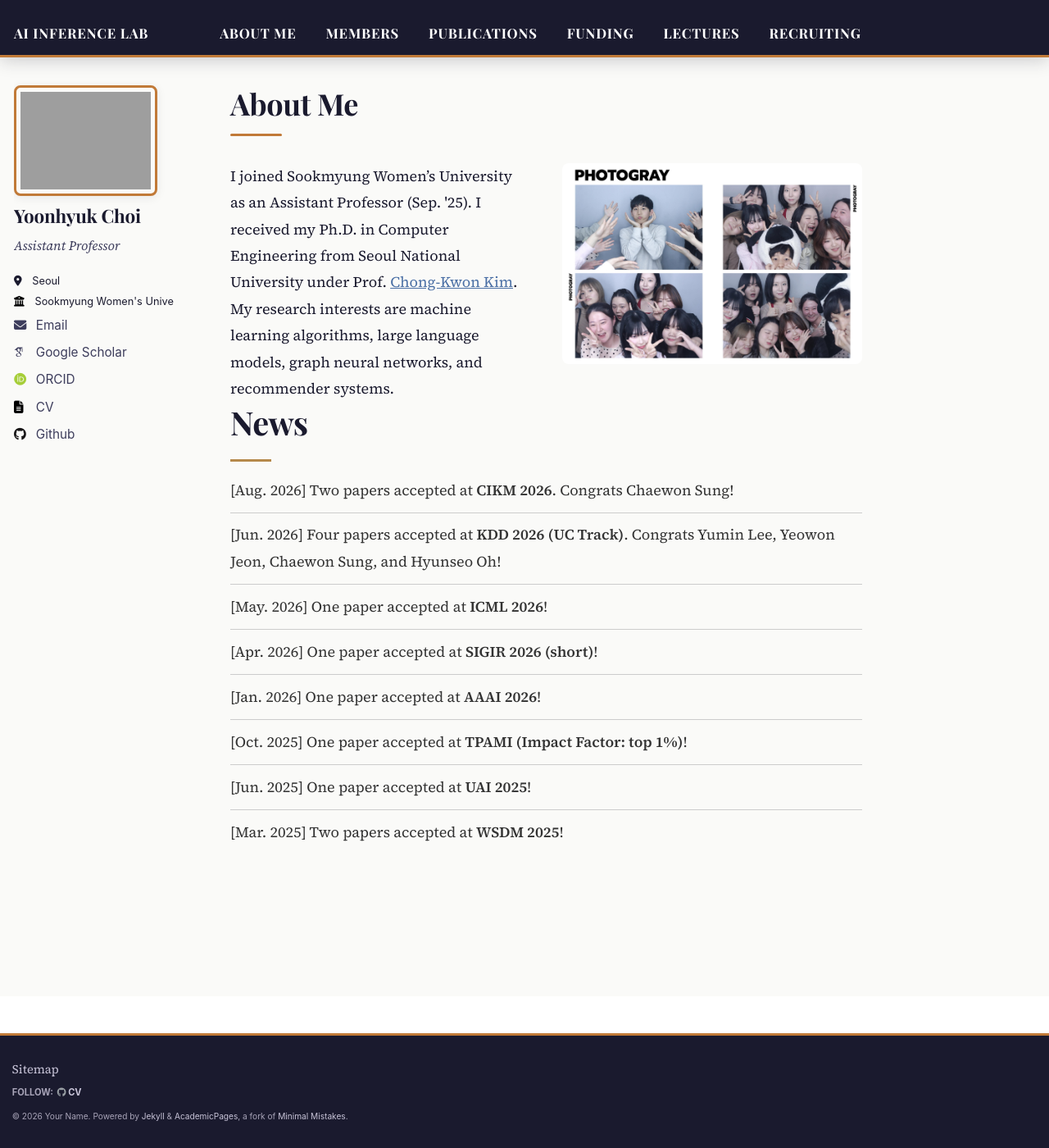
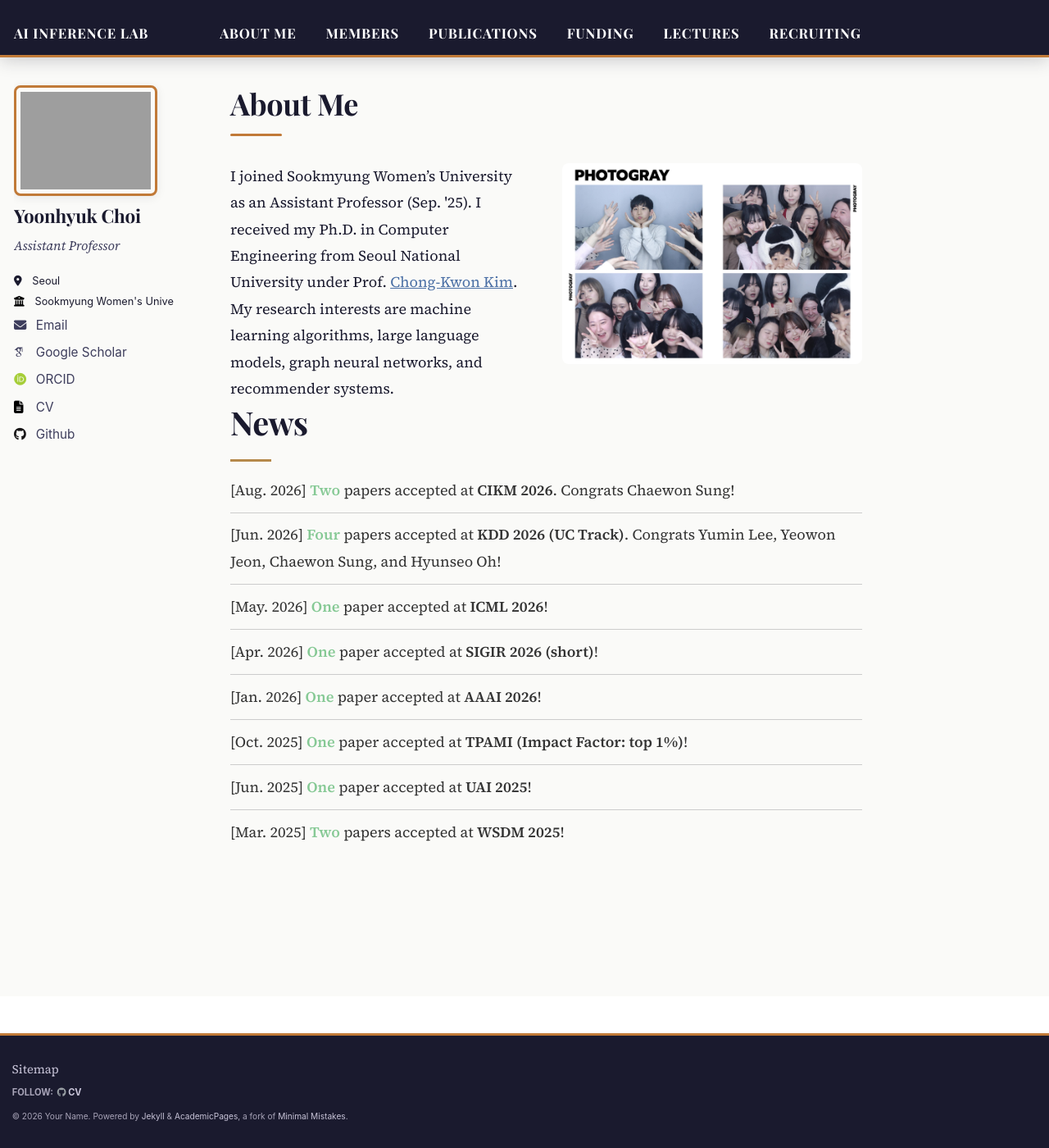
Before and after one commit to ChoiYoonHyuk/ChoiYoonHyuk.github.io, a Jekyll site: the page built from _pages/about.md, in a window 1280 px wide and 1400 px high. Shown: the whole window at 82% size. Built offline with Jekyll 4.4.1, drawn with Linux system fonts in a browser that asks for light colours; some web fonts are replaced.

Commit message:
Update news.yml

```diff
--- a/_data/news.yml
+++ b/_data/news.yml
@@ -1,23 +1,23 @@
 - date: "Aug. 2026"
-  text: "Two papers accepted at **CIKM 2026**. Congrats Chaewon Sung!"
+  text: "<span style='color:#86c995; font-weight:bold;'>Two</span> papers accepted at **CIKM 2026**. Congrats Chaewon Sung!"
 
 - date: "Jun. 2026"
-  text: "Four papers accepted at **KDD 2026 (UC Track)**. Congrats Yumin Lee, Yeowon Jeon, Chaewon Sung, and Hyunseo Oh!"
+  text: "<span style='color:#86c995; font-weight:bold;'>Four</span> papers accepted at **KDD 2026 (UC Track)**. Congrats Yumin Lee, Yeowon Jeon, Chaewon Sung, and Hyunseo Oh!"
 
 - date: "May. 2026"
-  text: "One paper accepted at **ICML 2026**!"
+  text: "<span style='color:#86c995; font-weight:bold;'>One</span> paper accepted at **ICML 2026**!"
 
 - date: "Apr. 2026"
-  text: "One paper accepted at **SIGIR 2026 (short)**!"
+  text: "<span style='color:#86c995; font-weight:bold;'>One</span> paper accepted at **SIGIR 2026 (short)**!"
 
 - date: "Jan. 2026"
-  text: "One paper accepted at **AAAI 2026**!"
+  text: "<span style='color:#86c995; font-weight:bold;'>One</span> paper accepted at **AAAI 2026**!"
 
 - date: "Oct. 2025"
-  text: "One paper accepted at **TPAMI (Impact Factor: top 1%)**!"
+  text: "<span style='color:#86c995; font-weight:bold;'>One</span> paper accepted at **TPAMI (Impact Factor: top 1%)**!"
 
 - date: "Jun. 2025"
-  text: "One paper accepted at **UAI 2025**!"
+  text: "<span style='color:#86c995; font-weight:bold;'>One</span> paper accepted at **UAI 2025**!"
 
 - date: "Mar. 2025"
-  text: "Two papers accepted at **WSDM 2025**!"
+  text: "<span style='color:#86c995; font-weight:bold;'>Two</span> papers accepted at **WSDM 2025**!"
```
